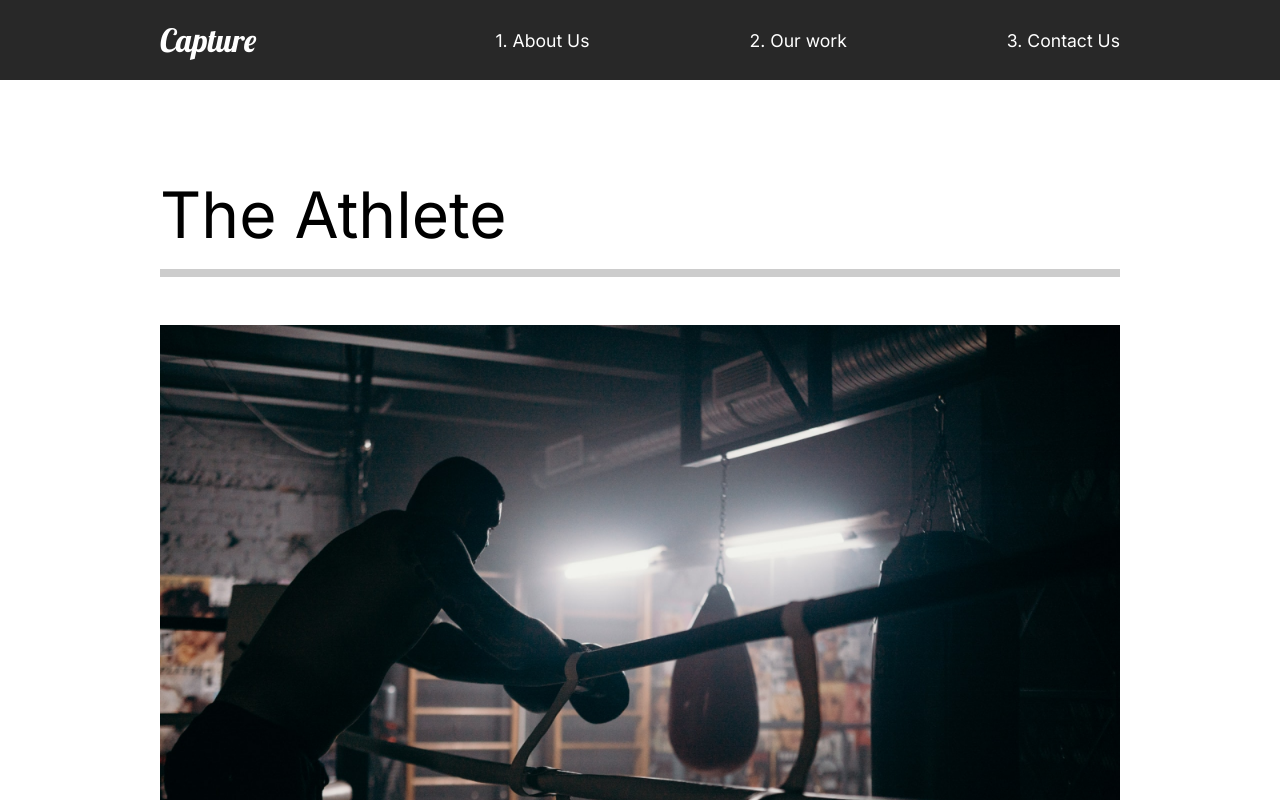
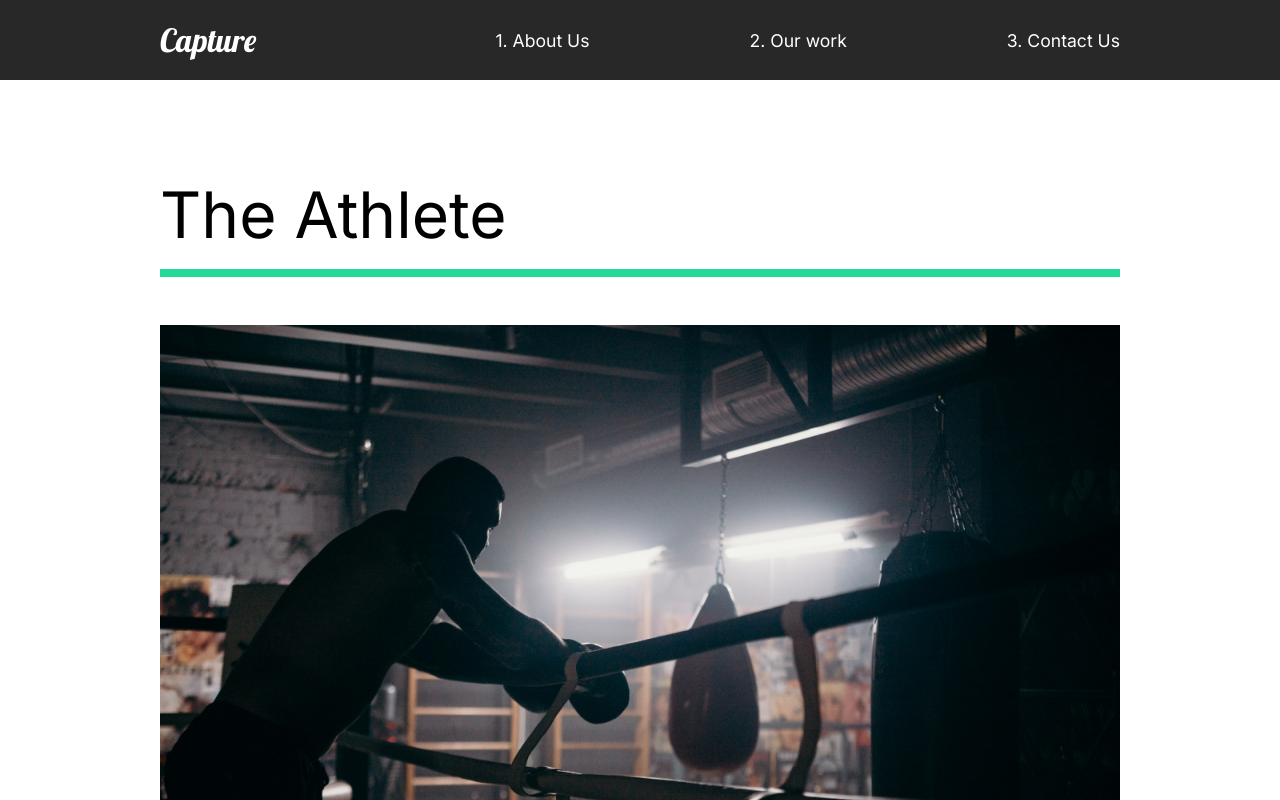
Before and after one commit to DistoRRRtion/Capture, a React (Create React App) app: page /work in a window 1280 px wide. Shown: the top 800 px of the page. Built offline with nearby package versions, Linux system fonts and the light colour scheme.

Commit message:
16. Our Work Animation

```diff
--- a/src/animation.js
+++ b/src/animation.js
@@ -7,14 +7,13 @@ export const pageAnimation = {
         opacity: 1,
         y: 0,
         transition: {
-            duration: 1,
+            duration: 0.5,
             when: 'beforeChildren',
             staggerChildren: 0.25,
         }
     },
     exit: {
         opacity: 0,
-        y: 300,
         transition: {
             duration: 0.5,
         }
@@ -37,7 +36,29 @@ export const fade = {
     }
 };
 
-export const photoAnimation = {
+export const photoAnim = {
     hidden: {scale: 1.5, opacity: 0},
     show: {scale: 1, opacity: 1, transition:{ease: 'easeOut', duration: 0.75}}
 };
+
+export const lineAnim = {
+    hidden: {width: '0%'},
+    show: {
+        width: '100%',
+        transition: {duration: 1}
+    }
+};
+
+export const slider = {
+    hidden: {x: '-130%', skew: '45deg'},
+    show: {
+        x: '100%',
+        skew: '0deg',
+        transition: { ease: 'easeOut', duration: 1 }
+    },
+};
+
+export const sliderContainer = {
+    hidden: { opacity: 1 },
+    show: { opacity: 1, transition: {staggerChildren: 0.15, ease: 'easeOut'}}
+}
--- a/src/pages/OurWork.js
+++ b/src/pages/OurWork.js
@@ -6,16 +6,24 @@ import theracer from '../img/theracer-small.png';
 import goodtimes from '../img/goodtimes-small.png';
 // Animation
 import { motion } from 'framer-motion';
-import { pageAnimation } from '../animation';
+import { pageAnimation, fade, photoAnim, lineAnim, slider, sliderContainer } from '../animation';
 
 const OurWork = () => {
   return (
     <Work variants={pageAnimation} initial='hidden' animate='show' exit='exit' style={{background: '#fff'}}>
+      <motion.div variants={sliderContainer}>
+        <Frame1 variants={slider}></Frame1>
+        <Frame2 variants={slider}></Frame2>
+        <Frame3 variants={slider}></Frame3>
+        <Frame4 variants={slider}></Frame4>
+      </motion.div>
       <Movie>
-        <h2>The Athlete</h2>
-        <div className="line"></div>
+        <motion.h2 variants={ fade }>The Athlete</motion.h2>
+        <motion.div variants= { lineAnim }className="line"></motion.div>
         <Link to='/work/the-athlete'>
-          <img src={athlete} alt='athlete'></img>
+          <Hide>
+            <motion.img variants={photoAnim} src={athlete} alt='athlete'></motion.img>
+          </Hide>
         </Link>
       </Movie>
       <Movie>
@@ -50,7 +58,7 @@ const Movie = styled.div`
   padding-bottom: 10rem;
   .line {
     height: 0.5rem;
-    background: #cccccc;
+    background: #23d997;
     margin-bottom: 3rem;
   }
   img {
@@ -60,4 +68,28 @@ const Movie = styled.div`
   }
 `;
 
+const Hide = styled.div`
+  overflow: hidden;
+`;
+
+// frame animation
+const Frame1 = styled(motion.div)`
+  position: fixed;
+  left: 0;
+  top: 10%;
+  width: 100%;
+  height: 100vh;
+  background: #fffebf;
+  z-index: 2;
+`;
+const Frame2 = styled(Frame1)`
+  background: #ff8efb;
+`;
+const Frame3 = styled(Frame1)`
+  background: #8ed2ff;
+`;
+const Frame4 = styled(Frame1)`
+  background: #8effa0;
+`;
+
 export default OurWork;
```
Also changed, not shown: src/components/AboutSection.js (+2 -2 lines).
